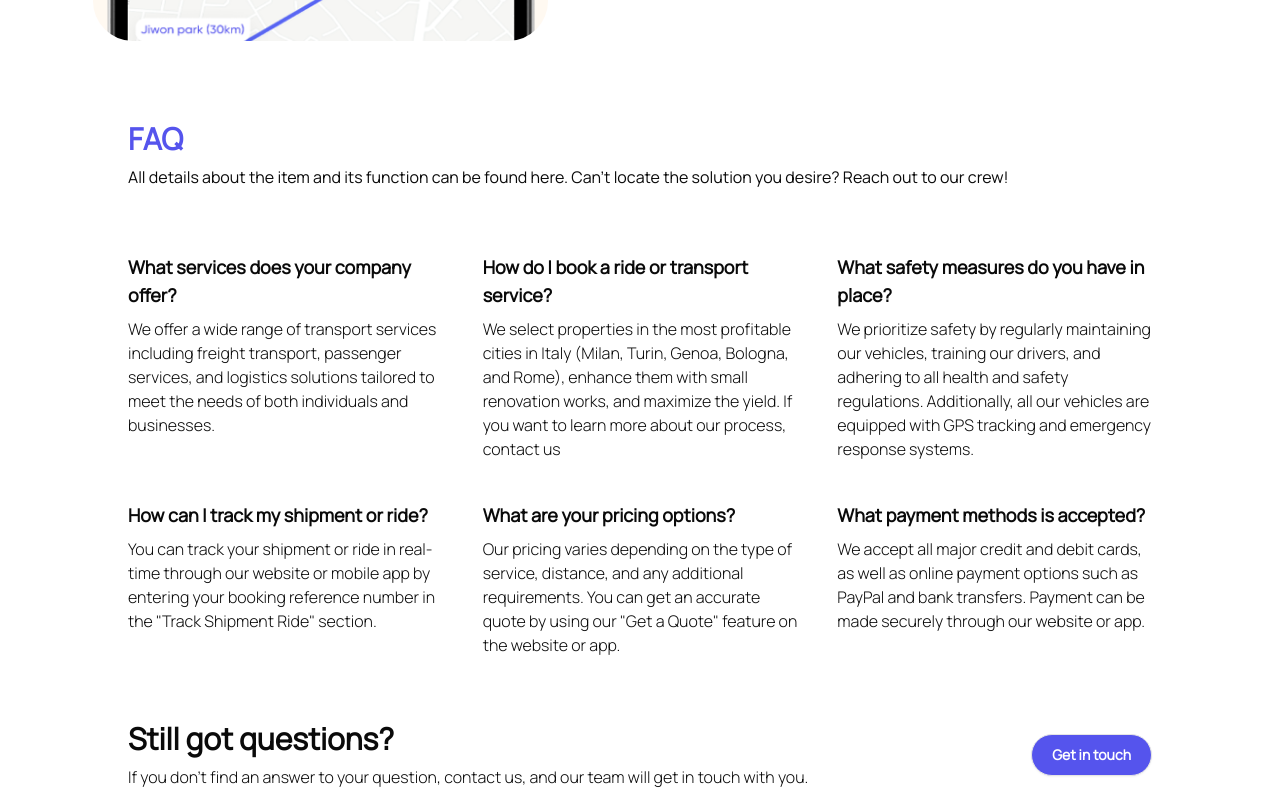
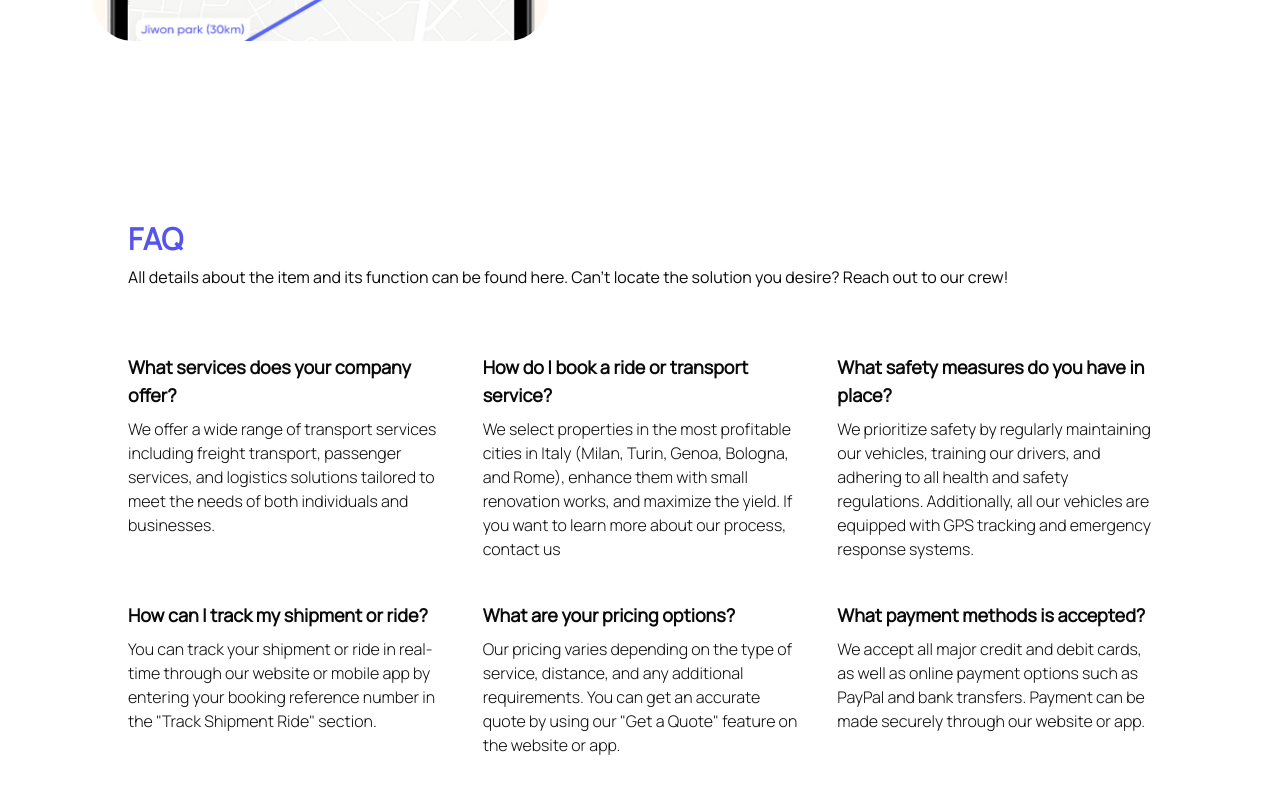
Before and after one commit to trubooker/trubooker-landing-page, a Next.js app: page / in a window 1280 px wide. Shown: the part 3260-4060 px from the top of the page. Built offline with nearby package versions, Linux system fonts and the light colour scheme.

Commit message:
chore...

```diff
--- a/src/components/FAQ/index.tsx
+++ b/src/components/FAQ/index.tsx
@@ -4,7 +4,7 @@ import ButtonComponent from "../Assets/MyButton";
 
 const FAQ = () => {
   return (
-    <div className="my-14 lg:my-20  mx-5 lg:mx-32">
+    <div id="FAQ" className="py-14 lg:py-20  mx-5 lg:mx-32">
       <h3 className="flex flex-col mb-3 mt-5">
         <span className="font-extrabold text-[--primary] text-3xl mb-2">
           FAQ
--- a/src/constants/index.tsx
+++ b/src/constants/index.tsx
@@ -1,5 +1,3 @@
-import { title } from "process";
-
 export const NavLinks = [
   {
     title: "About",
@@ -11,7 +9,7 @@ export const NavLinks = [
   },
   {
     title: "FAQ",
-    path: "",
+    path: "/#FAQ",
   },
 ];
 
```
